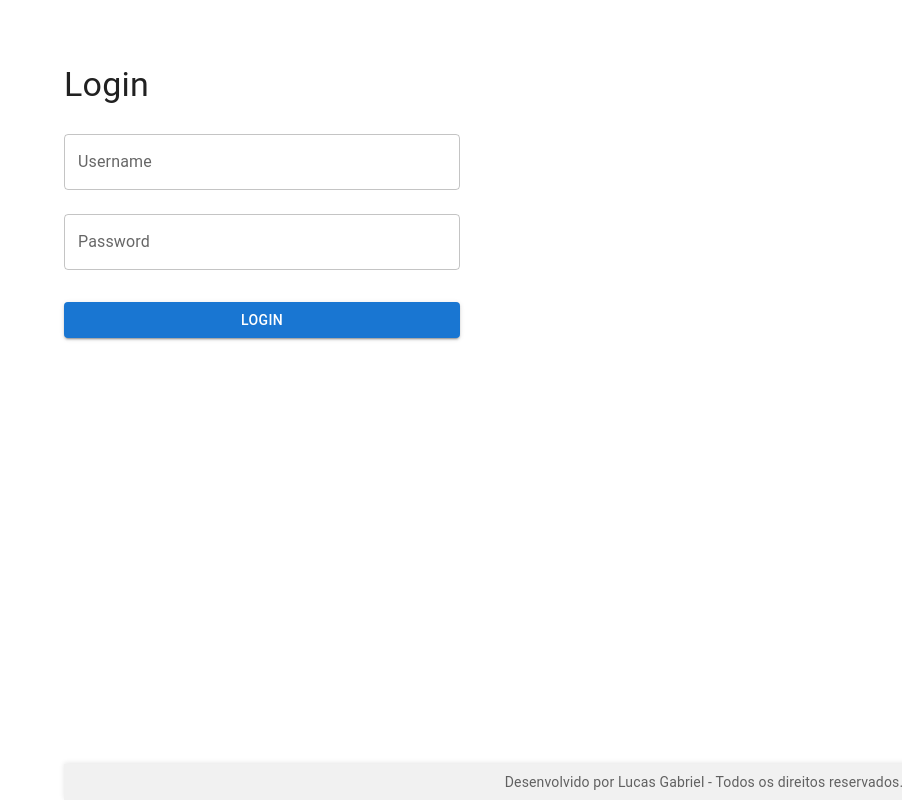
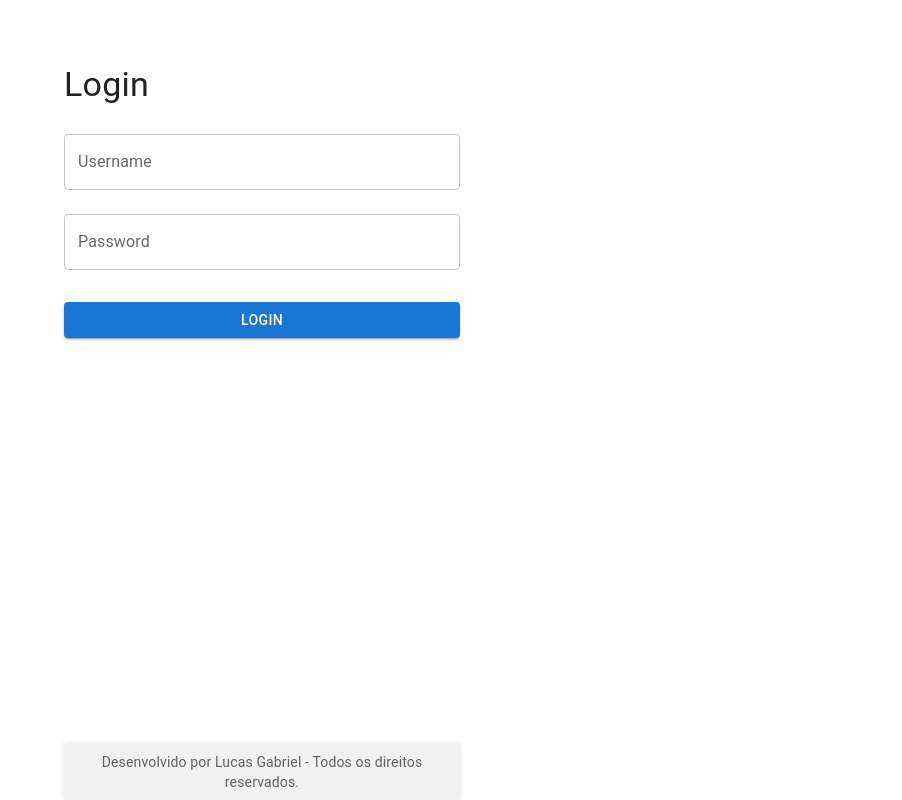
Before and after one commit to lucasleirbag/vendedor-ranking, a React (Create React App) app: page /login in a window 1280 px wide. Shown: the whole page, without its empty margins (378-1280 px from the left). Built offline with nearby package versions, Linux system fonts and the light colour scheme; no server answers; the HTML template or start-up script is replaced by a standard one.

Commit message:
Atualizar estilo da assinatura no componente Signature.js

```diff
--- a/src/components/Signature.js
+++ b/src/components/Signature.js
@@ -5,14 +5,12 @@ function Signature() {
     return (
         <Box
             sx={{
-                position: 'fixed',
-                bottom: 0,
                 width: '100%',
                 backgroundColor: '#f1f1f1',
                 padding: '8px 0',
                 textAlign: 'center',
                 boxShadow: '0 -1px 5px rgba(0,0,0,0.1)',
-                zIndex: 1000,
+                marginTop: 'auto',
             }}
         >
             <Typography variant="body2" color="textSecondary">
```
